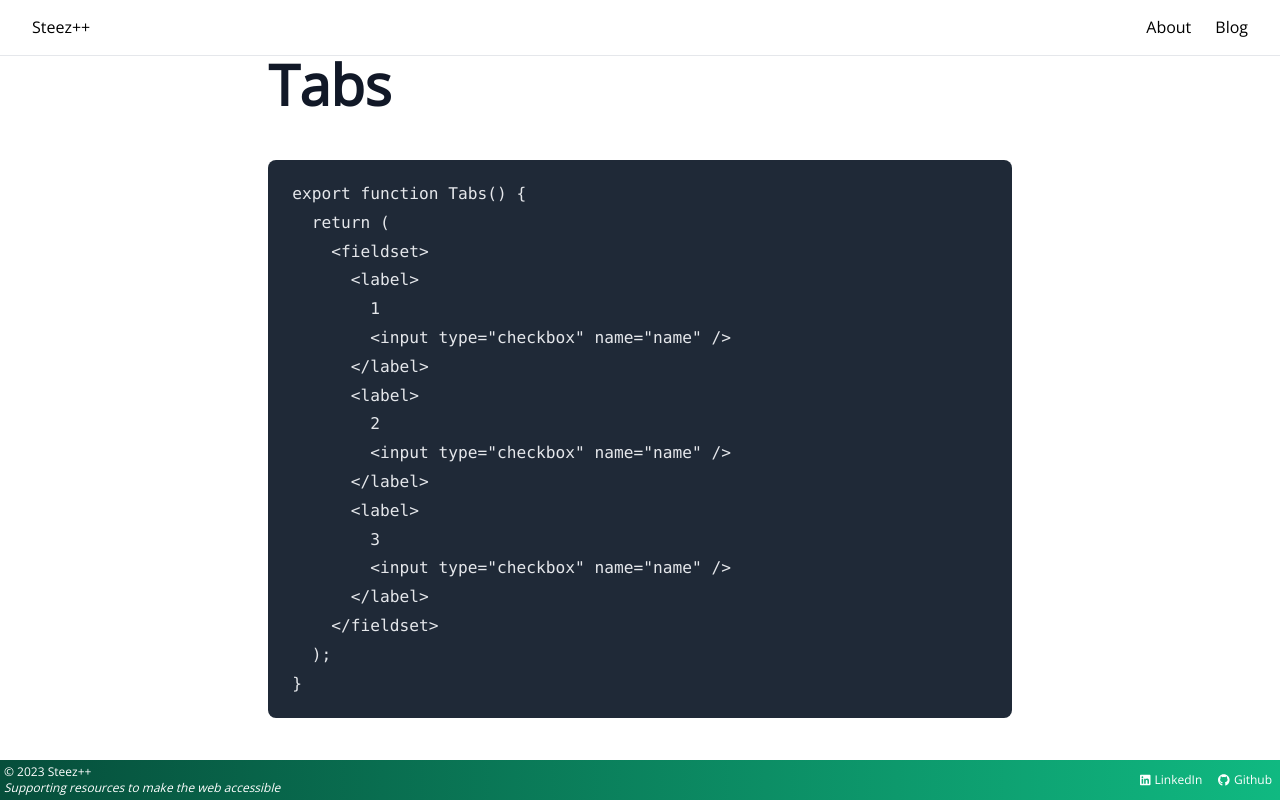
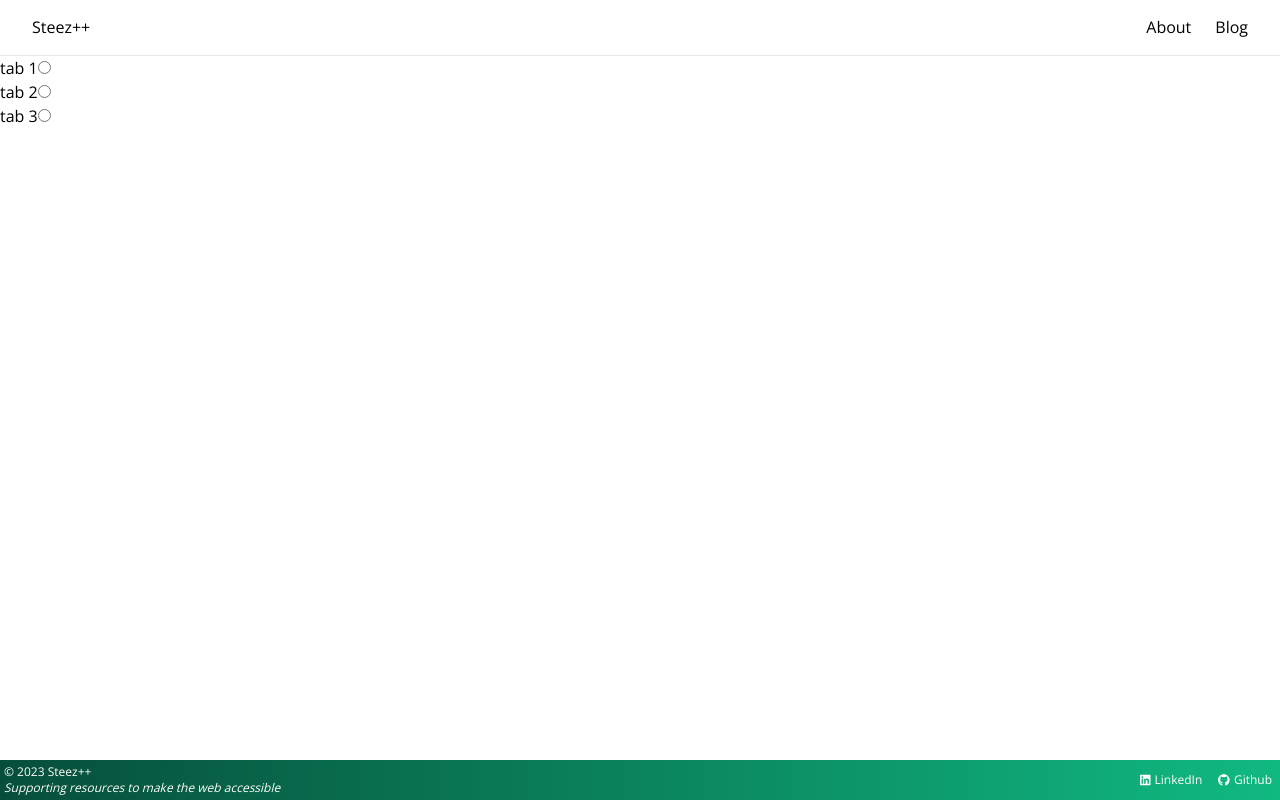
Before and after one commit to steezplusplus/Accessible-Web-Components, a Next.js app: page /blog/tabs in a window 1280 px wide. Built offline with nearby package versions, Linux system fonts and the light colour scheme.

Commit message:
feat: work on tabs

```diff
--- a/app/blog/tabs/page.tsx
+++ b/app/blog/tabs/page.tsx
@@ -1,12 +1,57 @@
 "use client";
 
-import Tabs from './tabs.mdx';
+import React from 'react';
+
+const tabsProps: TabsProps = {
+  tabId: 'tabId',
+  tabs: [
+    {
+      name: 'tab 1',
+      section: <p>section 1</p>,
+    },
+    {
+      name: 'tab 2',
+      section: <p>section 2</p>,
+    },
+    {
+      name: 'tab 3',
+      section: <p>section 3</p>,
+    },
+  ],
+};
 
 export default function Page() {
   return (
-    <article className="prose mx-auto md:prose-lg lg:prose-xl">
-      <h1>Tabs</h1>
-      <Tabs />
-    </article>
+    <Tabs {...tabsProps} />
   );
 }
+
+type TabsProps = {
+  tabId: string;
+  tabs: {
+    name: string;
+    section: React.ReactNode;
+  }[];
+};
+
+// TODO SHOW SECTION
+function Tabs(props: TabsProps) {
+  const { tabId, tabs } = props;
+  return (
+    <ul>
+      {
+        tabs.map((tab, i) => {
+          const { name, section } = tab;
+          return (
+            <li key={`${name}-${i}`}>
+              <label>
+                {name}
+                <input type="radio" name={tabId} />
+              </label>
+            </li>
+          );
+        })
+      }
+    </ul>
+  );
+}
```
